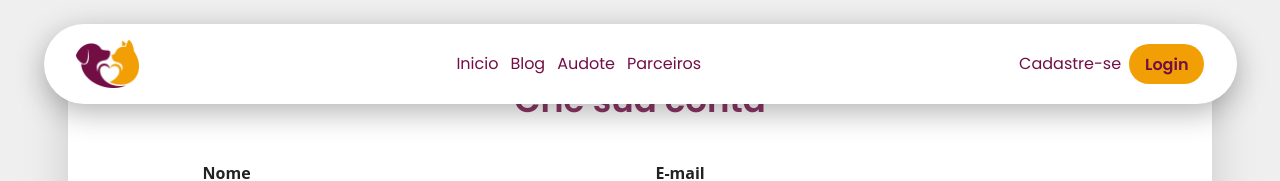
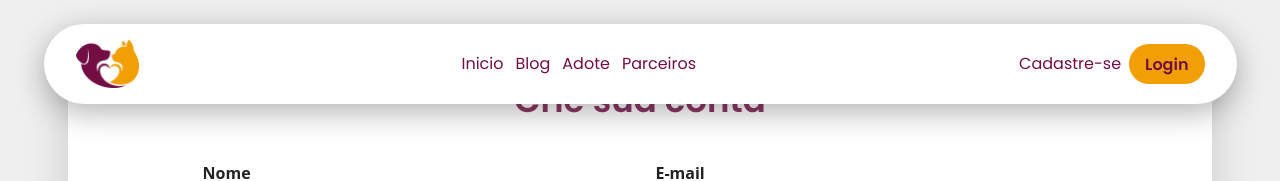
Before and after one commit to DevFlowBot/front-end-aumagemea, a Next.js app: page /cadastro in a window 1280 px wide. Shown: the top 181 px of the page. Built offline with nearby package versions, Linux system fonts and the light colour scheme.

Commit message:
⚡️ Adiciona percepção de scroll na header

```diff
--- a/src/components/commom/Header.jsx
+++ b/src/components/commom/Header.jsx
@@ -2,14 +2,26 @@
 
 import { Flex, Heading, Button, Image, HStack, Text } from '@chakra-ui/react';
 import Link from 'next/link';
-import { useState, useEffect } from 'react';
+import { useState, useEffect, useRef } from 'react';
 
 export function Header() {
-  const [isScrolled, setIsScrolled] = useState(false);
+  const [showHeader, setShowHeader] = useState(true);
+  const lastScrollY = useRef(0);
 
   useEffect(() => {
     const handleScroll = () => {
-      setIsScrolled(window.scrollY > 50);
+      const currentScrollY = window.scrollY;
+
+      // Se rolou para baixo -> esconder header
+      if (currentScrollY > lastScrollY.current && currentScrollY > 50) {
+        setShowHeader(false);
+      }
+      // Se rolou para cima -> mostrar header
+      else {
+        setShowHeader(true);
+      }
+
+      lastScrollY.current = currentScrollY;
     };
 
     window.addEventListener('scroll', handleScroll);
@@ -25,7 +37,9 @@ export function Header() {
       w="100%"
       zIndex="1000"
       justify="center"
-      transition="box-shadow 0.3s"
+      transition="transform 0.4s ease, opacity 0.4s ease"
+      transform={showHeader ? 'translateY(0)' : 'translateY(-120%)'}
+      opacity={showHeader ? 1 : 0}
       p={0}
     >
       <Flex
@@ -60,14 +74,34 @@ export function Header() {
           justify={{ base: 'center', md: 'flex-start' }}
           my={{ base: 2, md: 0 }}
         >
-          <Link href="/"><Text color="#730E45" cursor="pointer">Inicio</Text></Link>
-          <Link href="/blog"><Text color="#730E45" cursor="pointer">Blog</Text></Link>
-          <Link href="/adote"><Text color="#730E45" cursor="pointer">Audote</Text></Link>
-          <Link href="/parceiros"><Text color="#730E45" cursor="pointer">Parceiros</Text></Link>
+          <Link href="/">
+            <Text color="#730E45" cursor="pointer">
+              Inicio
+            </Text>
+          </Link>
+          <Link href="/blog">
+            <Text color="#730E45" cursor="pointer">
+              Blog
+            </Text>
+          </Link>
+          <Link href="/adote">
+            <Text color="#730E45" cursor="pointer">
+              Adote
+            </Text>
+          </Link>
+          <Link href="/parceiros">
+            <Text color="#730E45" cursor="pointer">
+              Parceiros
+            </Text>
+          </Link>
         </HStack>
 
         <HStack spacing={2} flexWrap="wrap" my={{ base: 2, md: 0 }}>
-          <Link href="/cadastro"><Text color="#730E45" cursor="pointer">Cadastre-se</Text></Link>
+          <Link href="/cadastro">
+            <Text color="#730E45" cursor="pointer">
+              Cadastre-se
+            </Text>
+          </Link>
           <Link href="/login">
             <Button
               borderRadius="90px"
```
